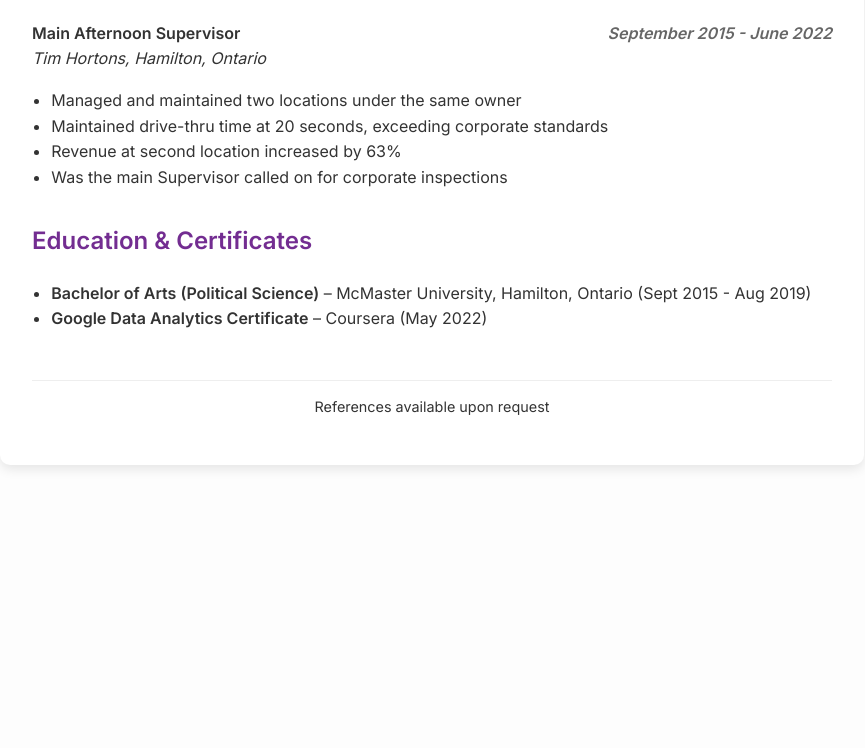
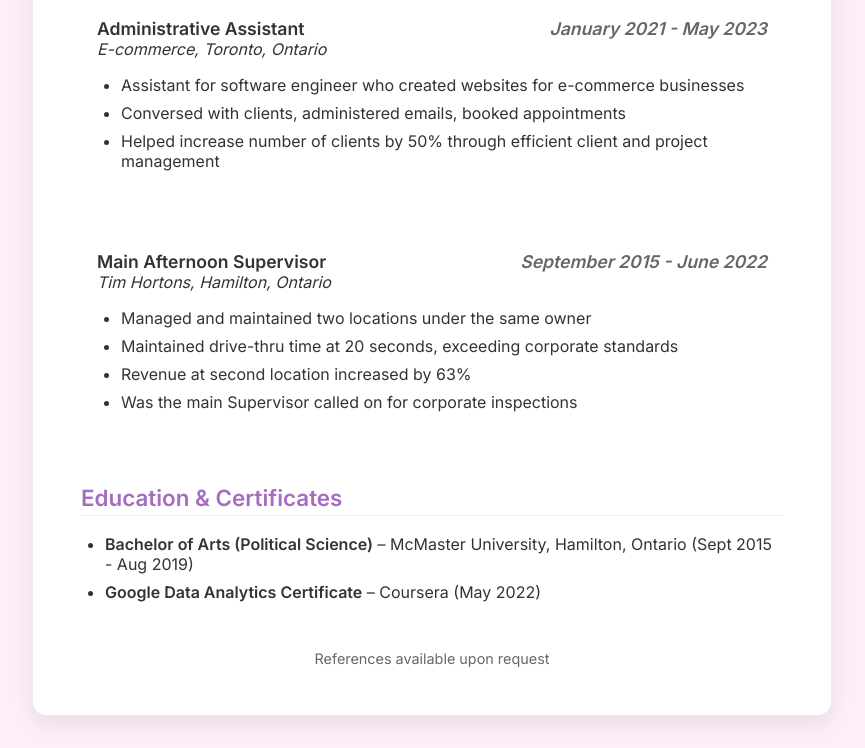
Before and after one commit to rhahavy/resume, a plain HTML site: page index.html in a window 1280 px wide. Shown: the part 1021-1769 px from the top of the page, without its empty margins (208-1073 px from the left). Before the commit the page ends 1518 px from the top, so only its background shows below. Drawn offline with nearby package versions, Linux system fonts and the light colour scheme.

Commit message:
Update index.html

```diff
--- a/index.html
+++ b/index.html
@@ -4,34 +4,57 @@
   <meta charset="UTF-8">
   <meta name="viewport" content="width=device-width, initial-scale=1.0">
   <title>Rhahavy Bala – Resume</title>
-  <link href="https://fonts.googleapis.com/css2?family=Inter:wght@400;600&display=swap" rel="stylesheet">
-  <link href="https://fonts.googleapis.com/css2?family=Playfair+Display:wght@600&display=swap" rel="stylesheet">
+  <link href="https://fonts.googleapis.com/css2?family=Inter:wght@400;600&family=Playfair+Display:wght@600&display=swap" rel="stylesheet">
   <style>
+    :root {
+      --primary: #732d91;
+      --accent: #a56cc1;
+      --background: #fceff9;
+      --text: #333;
+      --card: #fff;
+    }
+
+    * {
+      box-sizing: border-box;
+    }
+
     body {
       margin: 0;
       font-family: 'Inter', sans-serif;
-      background-color: #fdfdfd;
-      color: #333;
-      line-height: 1.6;
+      background-color: var(--background);
+      color: var(--text);
       padding: 2rem;
     }
 
     .container {
       max-width: 800px;
       margin: auto;
-      background: white;
-      padding: 2rem;
-      box-shadow: 0 4px 12px rgba(0, 0, 0, 0.1);
-      border-radius: 10px;
+      background: var(--card);
+      padding: 3rem;
+      border-radius: 14px;
+      box-shadow: 0 8px 24px rgba(0, 0, 0, 0.08);
+      border: 1px solid #f0e6f6;
+      animation: fadeIn 1s ease-in;
     }
 
-    h1, h2 {
-      color: #732d91;
+    @keyframes fadeIn {
+      from { opacity: 0; transform: translateY(20px); }
+      to { opacity: 1; transform: translateY(0); }
     }
 
     h1 {
-      font-size: 2.5rem;
-      margin-bottom: 0;
+      font-family: 'Playfair Display', serif;
+      font-size: 2.8rem;
+      color: var(--primary);
+      margin-bottom: 0.5rem;
+    }
+
+    h2 {
+      color: var(--accent);
+      font-size: 1.4rem;
+      border-bottom: 1px solid #eee;
+      padding-bottom: 0.2rem;
+      margin-top: 2.5rem;
     }
 
     .contact {
@@ -47,20 +70,51 @@
     }
 
     ul {
-      padding-left: 1.2rem;
+      padding-left: 1.5rem;
+    }
+
+    ul li {
+      margin-bottom: 0.5em;
     }
 
     .job {
       margin-bottom: 1.5rem;
+      transition: background 0.3s;
+      padding: 1rem;
+      border-radius: 8px;
+    }
+
+    .job:hover {
+      background-color: #f6ebfd;
     }
 
     .job-title {
       font-weight: 600;
+      margin-top: 0.5rem;
+      font-size: 1.1rem;
     }
 
     .dates {
       float: right;
       font-style: italic;
+      color: #666;
+    }
+
+    a {
+      color: var(--primary);
+      text-decoration: none;
+      transition: color 0.3s;
+    }
+
+    a:hover {
+      text-decoration: underline;
+      color: var(--accent);
+    }
+
+    .footer {
+      text-align: center;
+      font-size: 0.9rem;
+      margin-top: 3rem;
       color: #666;
     }
   </style>
@@ -136,8 +190,9 @@
       </ul>
     </div>
 
-   <hr style="margin-top: 3rem; border: none; height: 1px; background: #eee;" />
-<p style="text-align: center; font-size: 0.9rem;">References available upon request</p>
+    <div class="footer">
+      References available upon request
+    </div>
   </div>
 </body>
 </html>
```
